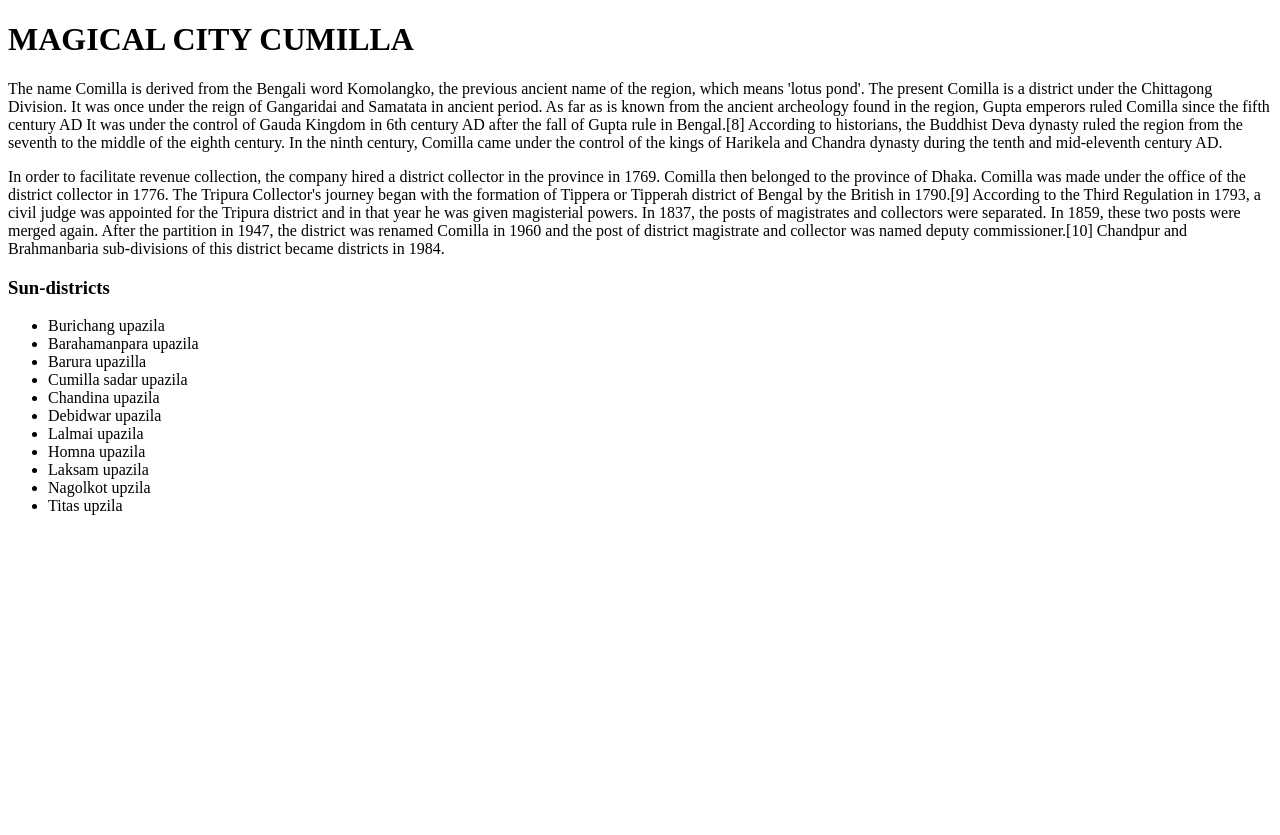
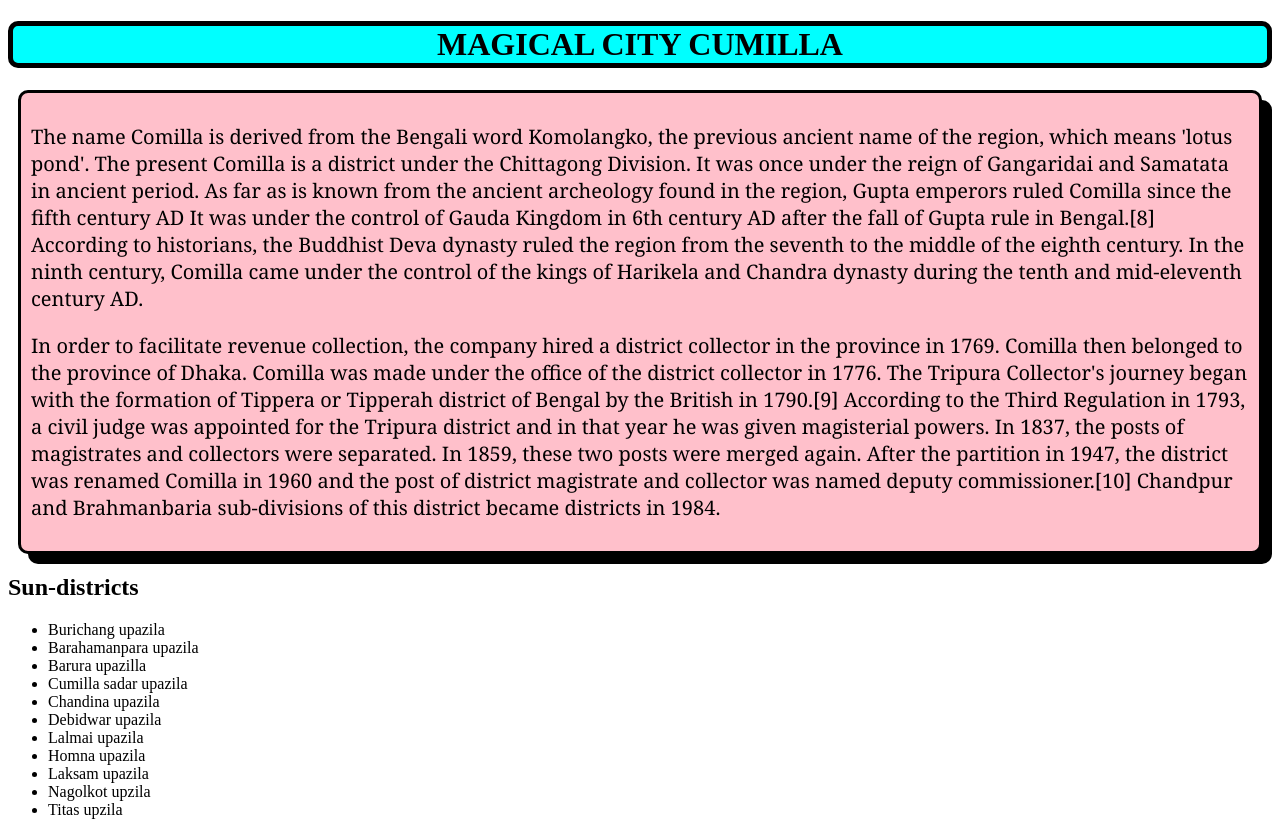
Before and after one commit to ahmedfoysal1/my-first-repository, a plain HTML site: page index.html in a window 1280 px wide. Before the commit the page ends 800 px from the top, so only its background shows below. Drawn offline with Linux system fonts and the light colour scheme.

Commit message:
added style

```diff
--- a/cumilla.css
+++ b/cumilla.css
@@ -0,0 +1,16 @@
+.magic{
+    text-align: center;
+    border: 5px solid black;
+    background-color: aqua;
+    border-radius: 10px;
+}
+.para{
+    border: 3px solid black;
+    border-radius: 10px;
+    background-color:pink;
+    box-shadow: 10px 10px;
+    margin: 10px;
+    padding: 10px;
+    font-size: 20px;
+    font-family: Georgia, 'Times New Roman', Times, serif;
+}
--- a/index.html
+++ b/index.html
@@ -12,7 +12,7 @@
     <p>The name Comilla is derived from the Bengali word Komolangko, the previous ancient name of the region, which means 'lotus pond'. The present Comilla is a district under the Chittagong Division. It was once under the reign of Gangaridai and Samatata in ancient period. As far as is known from the ancient archeology found in the region, Gupta emperors ruled Comilla since the fifth century AD  It was under the control of Gauda Kingdom in 6th century AD after the fall of Gupta rule in Bengal.[8] According to historians, the Buddhist Deva dynasty ruled the region from the seventh to the middle of the eighth century. In the ninth century, Comilla came under the control of the kings of Harikela and Chandra dynasty during the tenth and mid-eleventh century AD.</p>
     <p>In order to facilitate revenue collection, the company hired a district collector in the province in 1769. Comilla then belonged to the province of Dhaka. Comilla was made under the office of the district collector in 1776. The Tripura Collector's journey began with the formation of Tippera or Tipperah district of Bengal by the British in 1790.[9] According to the Third Regulation in 1793, a civil judge was appointed for the Tripura district and in that year he was given magisterial powers. In 1837, the posts of magistrates and collectors were separated. In 1859, these two posts were merged again. After the partition in 1947, the district was renamed Comilla in 1960 and the post of district magistrate and collector was named deputy commissioner.[10] Chandpur and Brahmanbaria sub-divisions of this district became districts in 1984.</p>
    </div>
-   <h3>Sun-districts</h3>
+   <h2>Sun-districts</h2>
    <ul class="under">
     <li>Burichang upazila</li>
     <li>Barahamanpara upazila</li>
```
